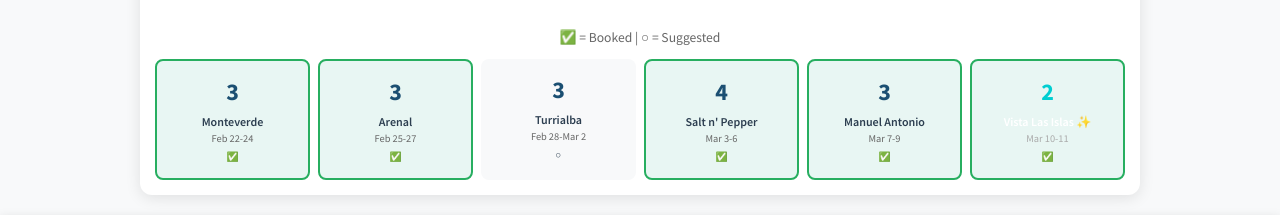
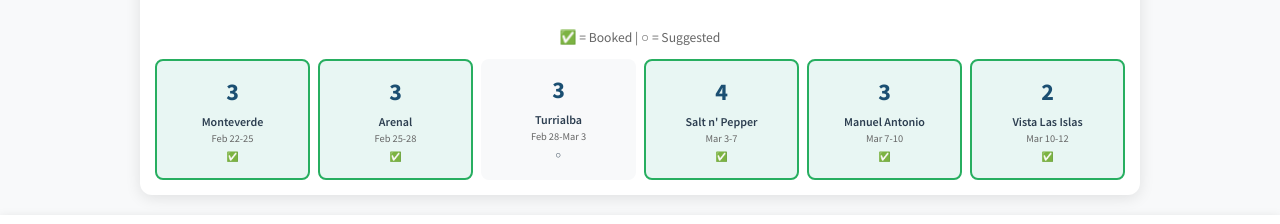
Before and after one commit to aspotic/travel, a plain HTML site: page 2026 Costa Rica/Costa Rica Itinerary.html in a window 1280 px wide. Shown: the part 277-501 px from the top of the page. Drawn offline with nearby package versions, Linux system fonts and the light colour scheme.

Commit message:
fix hotel dates

```diff
--- a/2026 Costa Rica/Costa Rica Itinerary.html
+++ b/2026 Costa Rica/Costa Rica Itinerary.html
@@ -869,37 +869,37 @@
                 <div class="hotel-item booked" onclick="scrollToDay(1)">
                     <div class="nights">3</div>
                     <div class="location">Monteverde</div>
-                    <div class="days">Feb 22-24</div>
+                    <div class="days">Feb 22-25</div>
                     <div class="status">✅</div>
                 </div>
                 <div class="hotel-item booked" onclick="scrollToDay(4)">
                     <div class="nights">3</div>
                     <div class="location">Arenal</div>
-                    <div class="days">Feb 25-27</div>
+                    <div class="days">Feb 25-28</div>
                     <div class="status">✅</div>
                 </div>
                 <div class="hotel-item" onclick="scrollToDay(7)">
                     <div class="nights">3</div>
                     <div class="location">Turrialba</div>
-                    <div class="days">Feb 28-Mar 2</div>
+                    <div class="days">Feb 28-Mar 3</div>
                     <div class="status">○</div>
                 </div>
                 <div class="hotel-item booked" onclick="scrollToDay(10)">
                     <div class="nights">4</div>
                     <div class="location">Salt n' Pepper</div>
-                    <div class="days">Mar 3-6</div>
+                    <div class="days">Mar 3-7</div>
                     <div class="status">✅</div>
                 </div>
                 <div class="hotel-item booked" onclick="scrollToDay(14)">
                     <div class="nights">3</div>
                     <div class="location">Manuel Antonio</div>
-                    <div class="days">Mar 7-9</div>
+                    <div class="days">Mar 7-10</div>
                     <div class="status">✅</div>
                 </div>
-                <div class="hotel-item highlight booked" onclick="scrollToDay(17)">
+                <div class="hotel-item booked" onclick="scrollToDay(17)">
                     <div class="nights">2</div>
-                    <div class="location">Vista Las Islas ✨</div>
-                    <div class="days">Mar 10-11</div>
+                    <div class="location">Vista Las Islas</div>
+                    <div class="days">Mar 10-12</div>
                     <div class="status">✅</div>
                 </div>
             </div>
```
